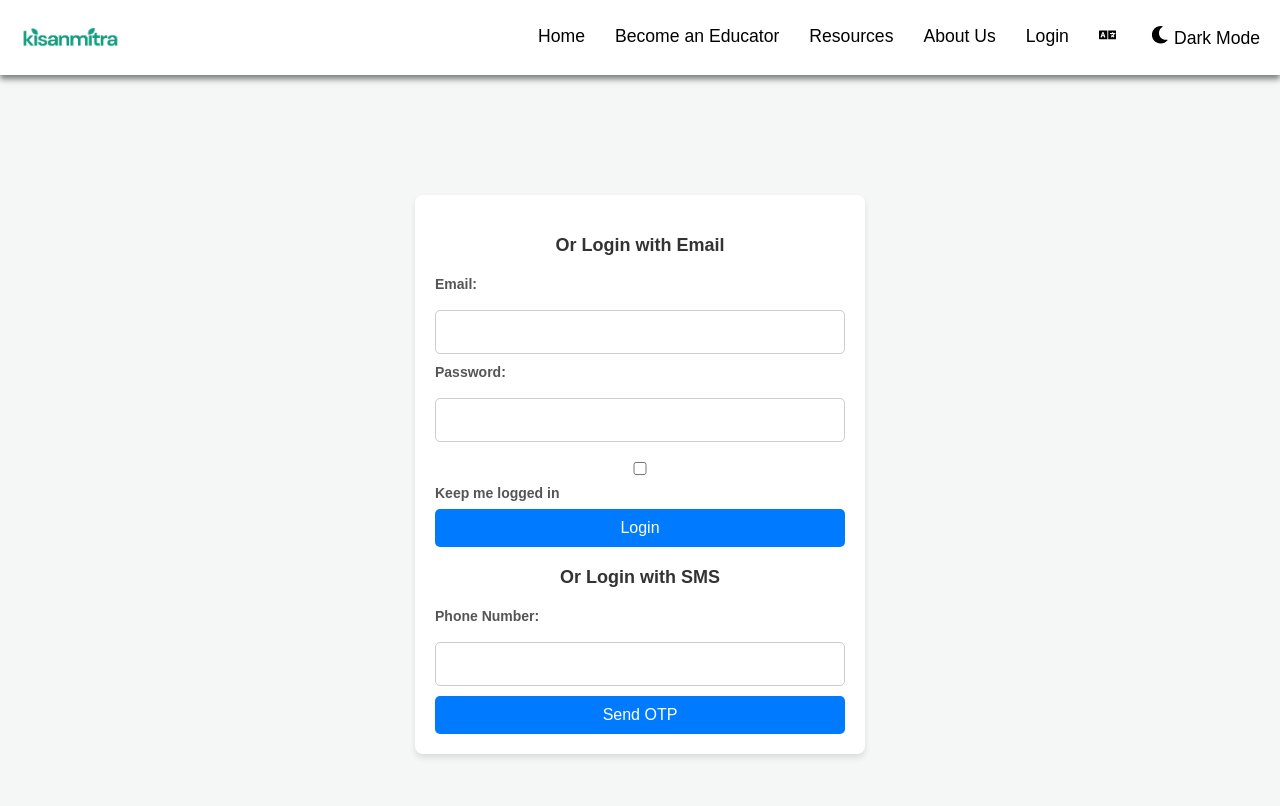
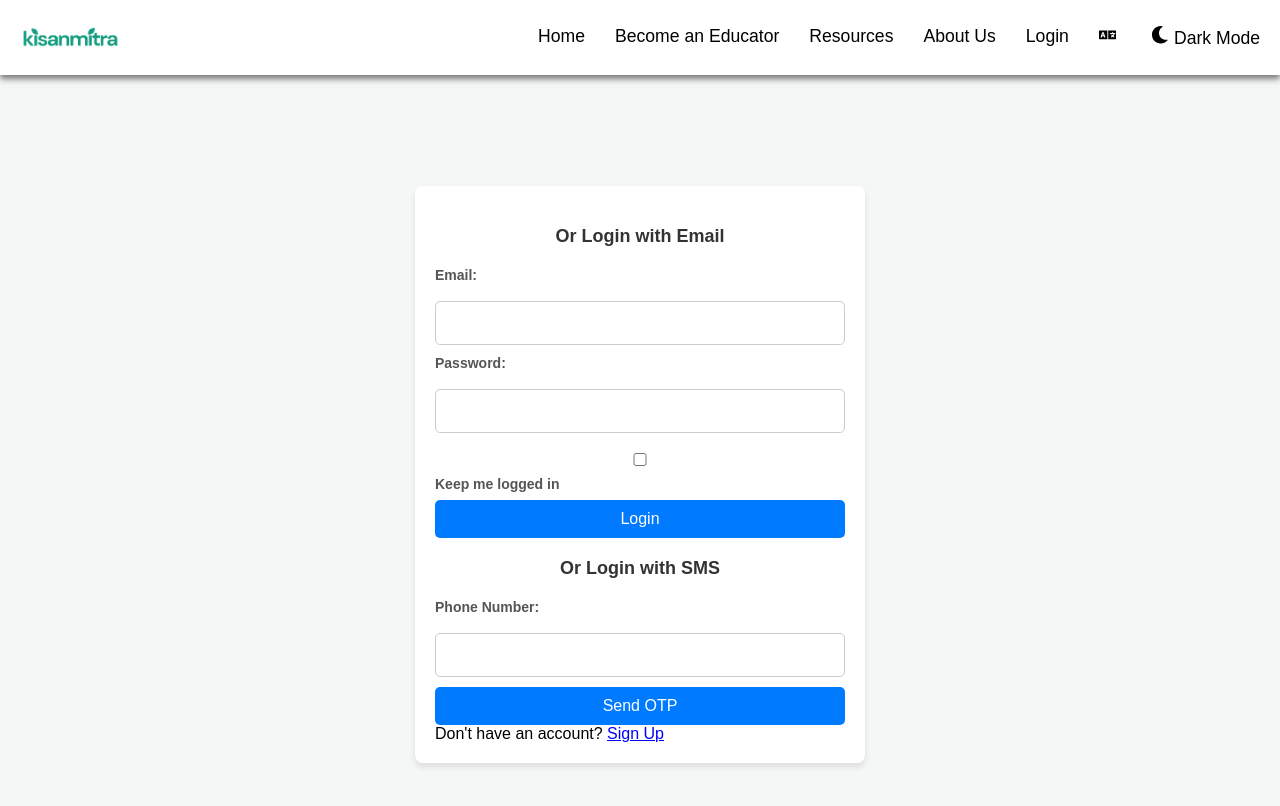
Before and after one commit to Vidhikothia/KisanMitra, a React (Create React App) app in the folder frontend/: page /login in a window 1280 px wide. Shown: the top 806 px of the page. Built offline with nearby package versions, Linux system fonts and the light colour scheme.

Commit message:
register redirection added

```diff
--- a/frontend/src/components/LoginPage.js
+++ b/frontend/src/components/LoginPage.js
@@ -160,7 +160,18 @@ const LoginPage = () => {
               <button type="submit">Verify OTP</button>
             </>
           )}
+
         </form>
+        <p>
+  Don't have an account?{' '}
+  <span
+    className="signup-link"
+    onClick={() => navigate('/register')}
+    style={{ color: 'blue', textDecoration: 'underline', cursor: 'pointer' }}
+  >
+    Sign Up
+  </span>
+</p>
 
       </div>
     </div>
```
